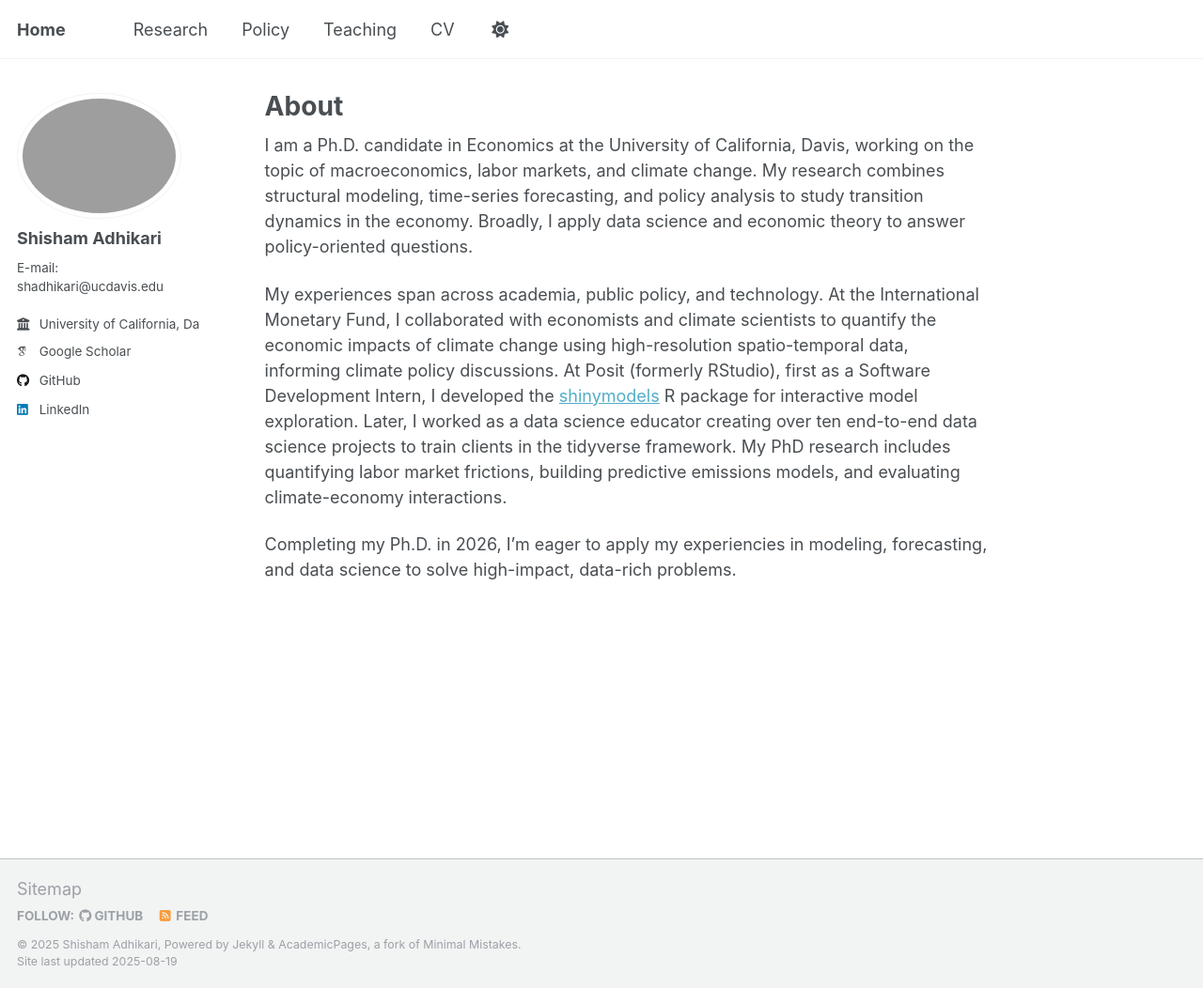
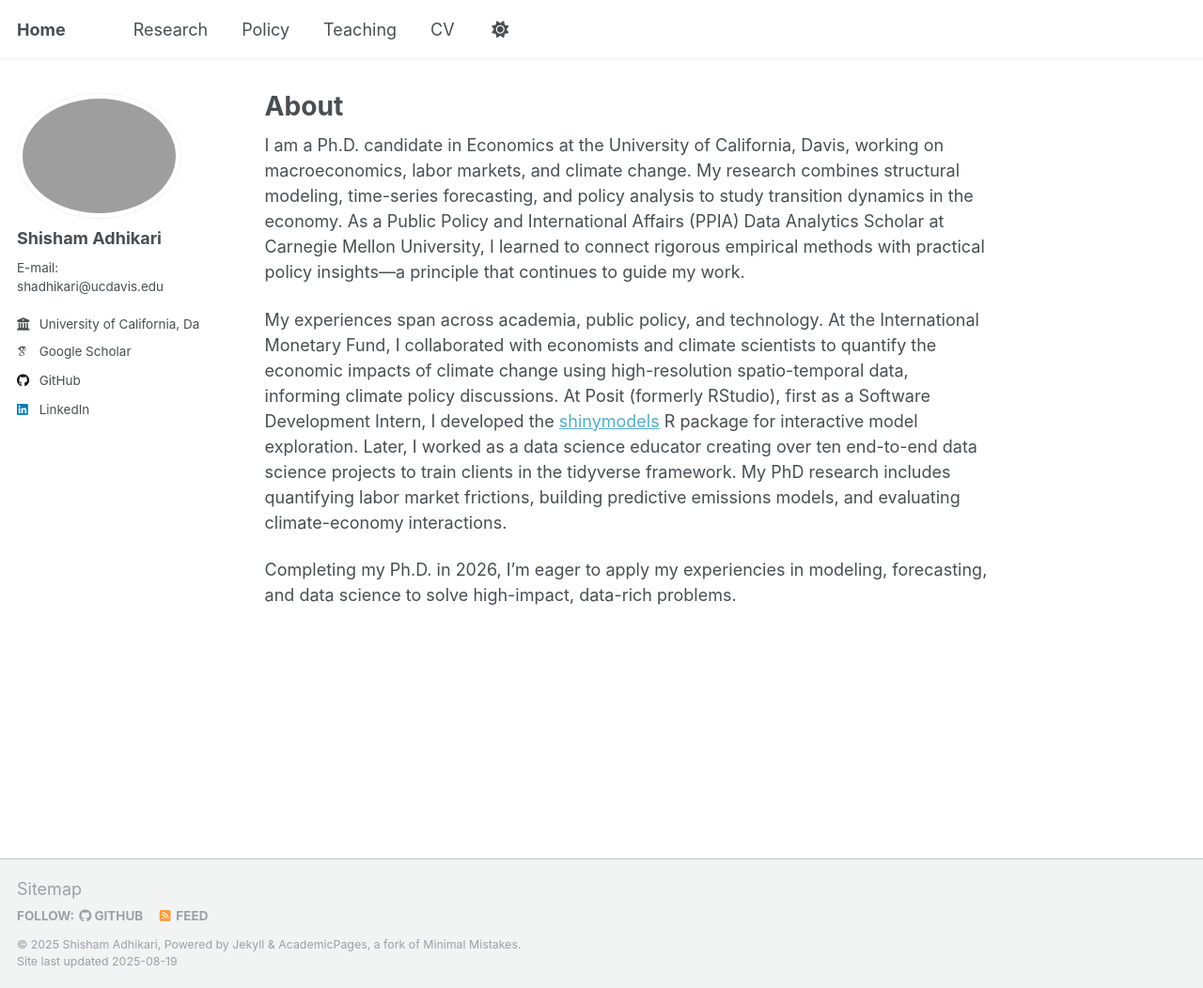
Before and after one commit to adhikars11/shadhikari, a Jekyll site: the page built from _pages/about.md, in a window 1280 px wide and 1052 px high. Shown: the whole window at 94% size. Built offline with Jekyll 4.4.1, drawn with Linux system fonts in a browser that asks for light colours; some web fonts are replaced.

Commit message:
Update about.md

```diff
--- a/_pages/about.md
+++ b/_pages/about.md
@@ -7,7 +7,7 @@ redirect_from:
   - /about.html
 ---
 
-I am a Ph.D. candidate in Economics at the University of California, Davis, working on the topic of macroeconomics, labor markets, and climate change. My research combines structural modeling, time-series forecasting, and policy analysis to study transition dynamics in the economy. Broadly, I apply data science and economic theory to answer policy-oriented questions.
+I am a Ph.D. candidate in Economics at the University of California, Davis, working on macroeconomics, labor markets, and climate change. My research combines structural modeling, time-series forecasting, and policy analysis to study transition dynamics in the economy. As a Public Policy and International Affairs (PPIA) Data Analytics Scholar at Carnegie Mellon University, I learned to connect rigorous empirical methods with practical policy insights—a principle that continues to guide my work.
 
 My experiences span across academia, public policy, and technology. At the International Monetary Fund, I collaborated with economists and climate scientists to quantify the economic impacts of climate change using high-resolution spatio-temporal data, informing climate policy discussions. At Posit (formerly RStudio), first as a Software Development Intern, I developed the [shinymodels](https://shinymodels.tidymodels.org/) R package for interactive model exploration. Later, I worked as a data science educator creating over ten end-to-end data science projects to train clients in the tidyverse framework. My PhD research includes quantifying labor market frictions, building predictive emissions models, and evaluating climate-economy interactions.
 
```
